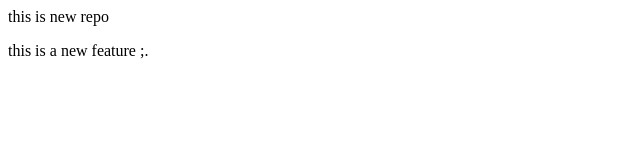
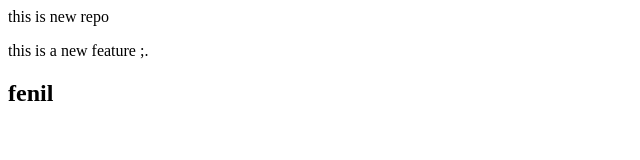
Before and after one commit to fenilprajapati24/localrepo, a plain HTML site: page index.htm in a window 1280 px wide. Shown: the full height of the page, 0-640 px from the left. Drawn offline with Linux system fonts and the light colour scheme.

Commit message:
save naeme

```diff
--- a/index.htm
+++ b/index.htm
@@ -1,3 +1,6 @@
 <p>this is new repo </p>
 
 <p>this is a new feature ;.</p>
+
+
+<h2>fenil</h2>
```
